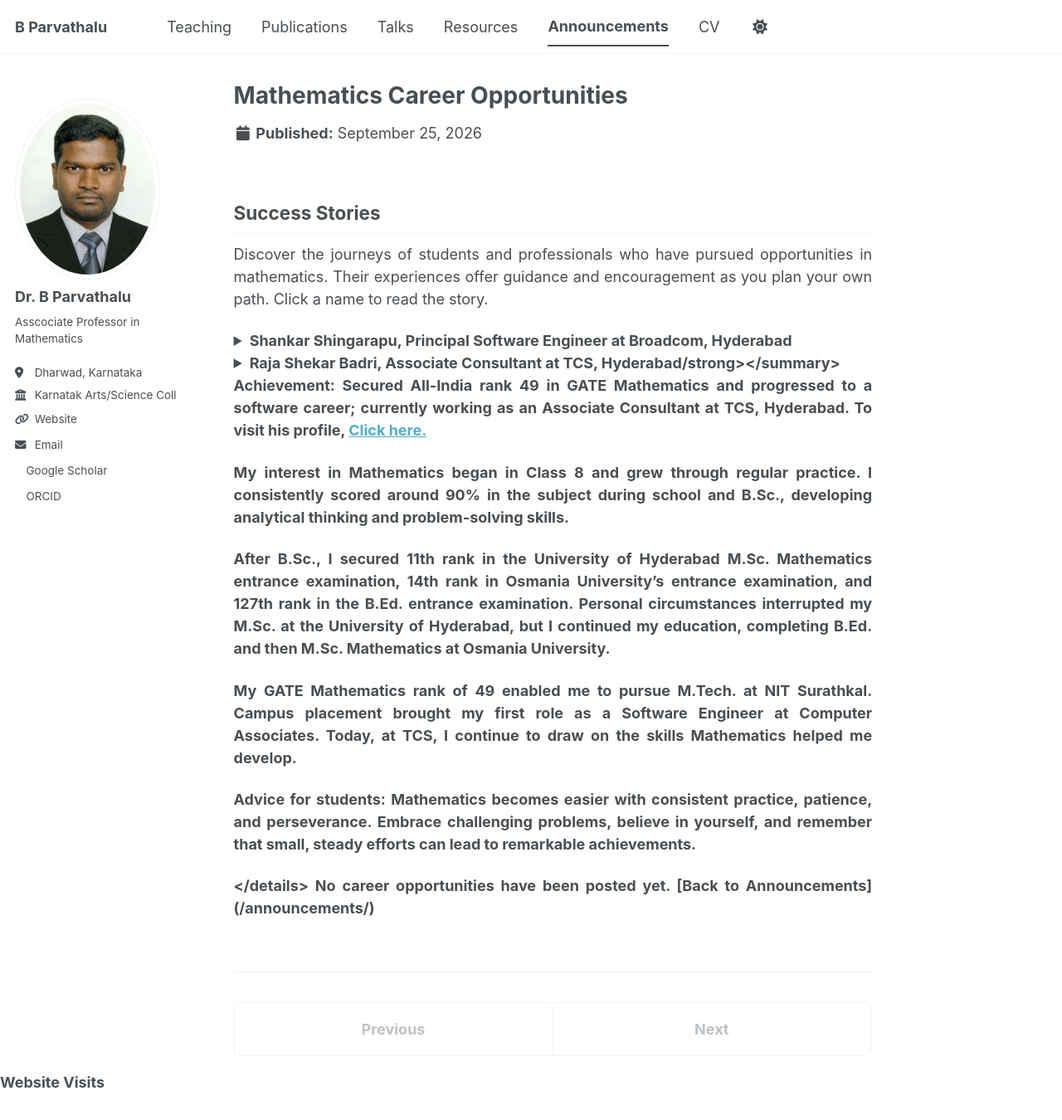
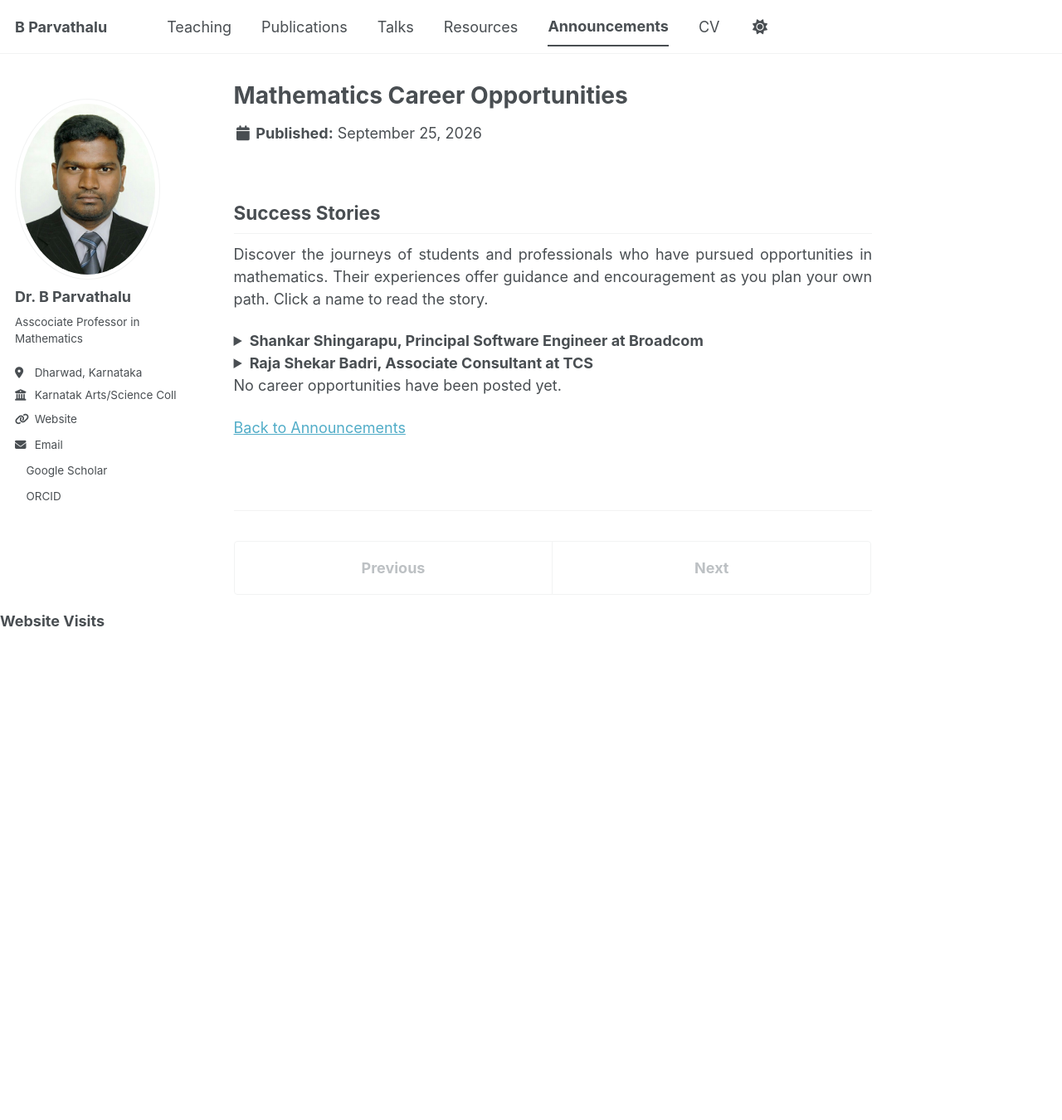
Before and after one commit to drbp-kcd/drbp-kcd.github.io, a Jekyll site: the page built from _announcements/mathematics-career-opportunities.md, in a window 1280 px wide and 1400 px high. Shown: the top 1350 px of the window at 83% size. Built offline with Jekyll 4.4.1, drawn with Linux system fonts in a browser that asks for light colours; a style sheet for code colours, icons or effects is not loaded.

Commit message:
Fix formatting of names in career opportunities section

```diff
--- a/_announcements/mathematics-career-opportunities.md
+++ b/_announcements/mathematics-career-opportunities.md
@@ -19,7 +19,7 @@ encouragement as you plan your own path. Click a name to read the story.
 </p>
 
 <details>
-  <summary><strong>Shankar Shingarapu, Principal Software Engineer at Broadcom, Hyderabad</strong></summary>
+  <summary><strong>Shankar Shingarapu, Principal Software Engineer at Broadcom</strong></summary>
 
   <p>
     <strong>Achievement:</strong> From a government education background
@@ -62,7 +62,7 @@ encouragement as you plan your own path. Click a name to read the story.
 </details>
 
 <details>
-  <summary><strong>Raja Shekar Badri, Associate Consultant at TCS, Hyderabad/strong></summary>
+  <summary><strong>Raja Shekar Badri, Associate Consultant at TCS</strong></summary>
 
   <p>
     <strong>Achievement:</strong> Secured All-India rank 49 in GATE
```
